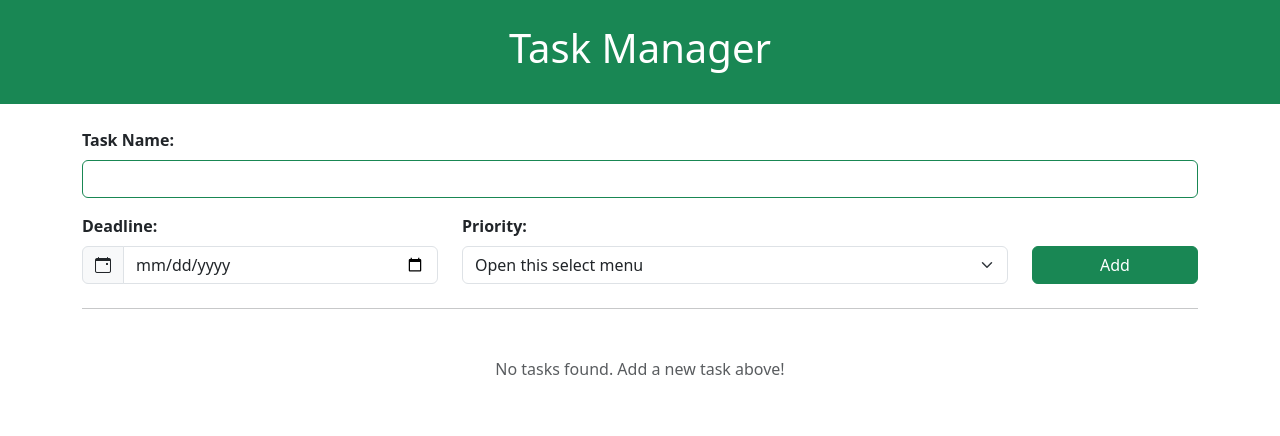
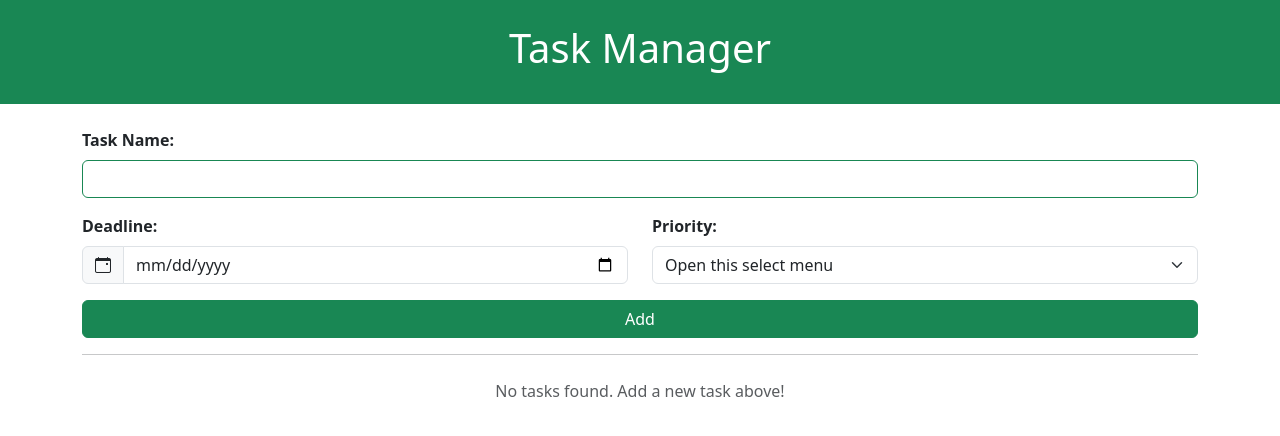
Before and after one commit to MustafaAlhassan/Task-Management-Project-Vuejs, a Vue app: page / in a window 1280 px wide. Shown: the top 436 px of the page. Built offline with nearby package versions, Linux system fonts and the light colour scheme.

Commit message:
Enhance responsive + Enhance appearance + add complete button to make the task completed

```diff
--- a/src/App.vue
+++ b/src/App.vue
@@ -40,14 +40,24 @@ function editTaskInList(updatedTask) {
         task.id === updatedTask.id ? { ...task, ...updatedTask } : task
     )
 }
+
+function makeTaskCompleted(completedTask) {
+    tasks.value = tasks.value.map(task => {
+        if (task.id === completedTask.id) {
+            return { ...task, isCompleted: !task.isCompleted }
+        }
+        return task;
+    }
+    )
+}
 </script>
 
 <template>
     <Header />
     <div class="container">
         <AddNewTask @add-task="addNewTaskToList" :Priorities="Priorities" />
-        <div class="mb-5"></div>
-        <TaskTable :tasks="tasks" @delete-task="deleteTaskFromList" @edit-task="editTaskInList" :Priorities="Priorities" />
+        <TaskTable :tasks="tasks" @delete-task="deleteTaskFromList" @edit-task="editTaskInList"
+            @complete-task="makeTaskCompleted" :Priorities="Priorities" />
     </div>
 </template>
 
--- a/src/components/AddNewTask.vue
+++ b/src/components/AddNewTask.vue
@@ -1,12 +1,15 @@
 <script setup>
 import { ref } from 'vue'
+import TaskForm from './TaskForm.vue'
 
 const props = defineProps(['Priorities'])
 const emit = defineEmits(['add-task'])
 
-const taskName = ref('')
-const taskDueDate = ref('')
-const selectedPriority = ref('')
+const formData = ref({
+    task: '',
+    dueDate: '',
+    priority: ''
+})
 
 const addSuccess = ref(false)
 const errorMessage = ref('')
@@ -14,33 +17,34 @@ const errorMessage = ref('')
 function handleAddTask() {
     errorMessage.value = ''
 
-    if (!taskName.value.trim()) {
+    if (!formData.value.task.trim()) {
         errorMessage.value = 'Please Write a Task!'
         return
     }
 
-    const finalDueDate = taskDueDate.value || 'None'
+    const finalDueDate = formData.value.dueDate || 'None'
 
-    if (!selectedPriority.value) {
+    if (!formData.value.task) {
         errorMessage.value = 'Please Choose a Priority!'
         return
     }
 
     const newTask = {
         id: Date.now(),
-        task: taskName.value,
+        task: formData.value.task,
         addDate: new Date().toLocaleDateString(),
         dueDate: finalDueDate,
-        priority: selectedPriority.value
+        priority: formData.value.priority,
+        isCompleted: false
     }
 
     emit('add-task', newTask)
 
     addSuccess.value = true
 
-    taskName.value = ''
-    taskDueDate.value = ''
-    selectedPriority.value = ''
+    formData.value.task = ''
+    formData.value.dueDate = ''
+    formData.value.priority = ''
 
     setTimeout(() => {
         addSuccess.value = false
@@ -57,36 +61,13 @@ function handleAddTask() {
         Task Added Successfully!
     </div>
 
-    <div class="mb-3 row">
-        <label for="TaskName" class="form-label fw-bold">Task Name:</label>
-        <div>
-            <input v-model="taskName" type="text" class="form-control border border-success" id="TaskName">
-        </div>
-    </div>
-    <div class="mb-3 row">
-        <div class="col">
-            <label for="taskDueDate" class="form-label fw-bold">Deadline:</label>
-            <div class="input-group">
-                <span class="input-group-text">
-                    <i class="bi bi-calendar-event"></i>
-                </span>
-                <input v-model="taskDueDate" type="date" id="taskDueDate" class="form-control">
-            </div>
-        </div>
-        <div class="col-6">
-            <label for="Priority" class="form-label fw-bold">Priority:</label>
-            <select v-model="selectedPriority" class="form-select" id="Priority">
-                <option value="" disabled selected>Open this select menu</option>
-                <option v-for="(value, index) in Priorities" :key="index" :value="value">
-                    {{ value }}
-                </option>
-            </select>
-        </div>
-        <div class="col-2 d-flex justify-content-end align-items-end">
+    <div class="mb-3">
+        <TaskForm v-model="formData"/>
+        <div class="d-flex justify-content-end align-items-end mt-3">
             <button @click="handleAddTask" type="button" class="btn btn-success w-100">Add</button>
         </div>
     </div>
-    <hr class="my-4">
+    <hr class="my-3">
 </template>
 
 <style scoped></style>
--- a/src/components/EditTask.vue
+++ b/src/components/EditTask.vue
@@ -1,24 +1,40 @@
 <script setup>
 import { ref } from 'vue';
 import Dialog from './Dialog.vue';
+import TaskForm from './TaskForm.vue';
 
 const props = defineProps(['task', 'Priorities'])
 
 const emit = defineEmits(['close', 'confirm-edit'])
 
-const Priorities = ["High", "Medium", "Low"]
+const formData = ref({
+    task: props.task?.task || '',
+    dueDate: props.task?.dueDate || '',
+    priority: props.task?.priority || ''
+})
 
-const taskName = ref(props.task?.task || '')
-const taskDueDate = ref(props.task?.dueDate || '')
-const selectedPriority = ref(props.task?.priority || '')
+const errorMessage = ref('')
+
 
 function handleConfirm() {
+    errorMessage.value = ''
+
+    if (!formData.value.task.trim()) {
+        errorMessage.value = 'Task Name Cannot be Empty!'
+        return
+    }
+
+    if (!formData.value.task) {
+        errorMessage.value = 'Please Choose a Priority!'
+        return
+    }
+
     emit('confirm-edit', {
         id: props.task.id,
         addDate: props.task.addDate,
-        task: taskName.value,
-        dueDate: taskDueDate.value,
-        priority: selectedPriority.value
+        task: formData.value.task,
+        dueDate: formData.value.dueDate,
+        priority: formData.value.priority
     })
 }
 </script>
@@ -30,34 +46,12 @@ function handleConfirm() {
             <button type="button" class="btn-close" @click="emit('close')" aria-label="Close"></button>
         </div>
         <div class="modal-body">
-            <div class="mb-3 row">
-                <label for="TaskName" class="form-label fw-bold">Task Name:</label>
-                <div>
-                    <input v-model="taskName" type="text" class="form-control border border-success" id="TaskName">
-                </div>
+            <TaskForm v-model="formData" />
+            <div v-if="errorMessage" class="alert alert-danger py-2 mb-3">
+                {{ errorMessage }}
             </div>
-            <div class="mb-3 row">
-                <div class="col-6">
-                    <label for="taskDueDate" class="form-label fw-bold">Deadline:</label>
-                    <div class="input-group">
-                        <span class="input-group-text">
-                            <i class="bi bi-calendar-event"></i>
-                        </span>
-                        <input v-model="taskDueDate" type="date" id="taskDueDate" class="form-control">
-                    </div>
-                </div>
-                <div class="col-6">
-                    <label for="Priority" class="form-label fw-bold">Priority:</label>
-                    <select v-model="selectedPriority" class="form-select" id="Priority">
-                        <option value="" disabled>Select priority</option>
-                        <option v-for="(value, index) in Priorities" :key="index" :value="value">
-                            {{ value }}
-                        </option>
-                    </select>
-                </div>
-            </div>
-            <div class="modal-footer">
-                <button type="button" class="btn btn-secondary" @click="emit('close')">Cancel</button>
+            <div class="d-flex justify-content-end mt-3">
+                <button type="button" class="btn btn-secondary me-2" @click="emit('close')">Cancel</button>
                 <button type="button" class="btn btn-warning" @click="handleConfirm">Save</button>
             </div>
         </div>
--- /dev/null
+++ b/src/components/TaskForm.vue
@@ -0,0 +1,42 @@
+<script setup>
+const Priorities = ["High", "Medium", "Low"]
+
+const taskData = defineModel({
+    default: () => ({ task: '', dueDate: '', priority: '' })
+})
+</script>
+
+<template>
+    <div class="mb-3">
+        <label for="TaskName" class="form-label fw-bold">Task Name:</label>
+        <div>
+            <input v-model="taskData.task" type="text" class="form-control border border-success" id="TaskName">
+        </div>
+    </div>
+    <div class="row">
+        <div class="col-6">
+            <label for="dueDate" class="form-label fw-bold">Deadline:</label>
+            <div class="input-group">
+                <span class="input-group-text">
+                    <i class="bi bi-calendar-event"></i>
+                </span>
+                <input v-model="taskData.dueDate" type="date" id="dueDate" class="form-control">
+            </div>
+        </div>
+        <div class="col-6">
+            <label for="Priority" class="form-label fw-bold">Priority:</label>
+            <select v-model="taskData.priority" class="form-select" id="Priority">
+                <option value="" disabled selected>Open this select menu</option>
+                <option v-for="(value, index) in Priorities" :class="{
+                    'text-danger': value === 'High',
+                    'text-warning': value === 'Medium',
+                    'text-info': value === 'Low'
+                }" :key="index" :value="value">
+                    {{ value }}
+                </option>
+            </select>
+        </div>
+    </div>
+</template>
+
+<style scoped></style>
--- a/src/components/TaskTable.vue
+++ b/src/components/TaskTable.vue
@@ -3,9 +3,9 @@ import { ref } from 'vue';
 import DeleteTask from './DeleteTask.vue';
 import EditTask from './EditTask.vue';
 
-defineProps(['tasks'])
+defineProps(['tasks', 'Priorities'])
 
-const emit = defineEmits(['delete-task', 'edit-task'])
+const emit = defineEmits(['delete-task', 'edit-task', 'complete-task'])
 
 const isDeleteModalOpen = ref(false)
 const isEditModalOpen = ref(false)
@@ -39,6 +39,10 @@ function onConfirmEdit(updatedTask) {
     emit('edit-task', updatedTask)
     handleClose()
 }
+
+function handleComplete(completedTask) {
+    emit('complete-task', completedTask)
+}
 </script>
 
 <template>
@@ -51,31 +55,44 @@ function onConfirmEdit(updatedTask) {
                     <th>Date Add</th>
                     <th>Deadline</th>
                     <th>Priority</th>
-                    <th>execution</th>
+                    <th>Execution</th>
                 </tr>
             </thead>
             <tbody>
-                <tr v-for="(item, index) in tasks" :key="item.id">
+                <tr v-for="(item, index) in tasks"
+                    :class="{ 'table-secondary text-decoration-line-through text-muted': item.isCompleted }"
+                    :key="item.id">
                     <th>{{ index + 1 }}</th>
                     <td>{{ item.task }}</td>
-                    <td>{{ item.addDate }}</td>
-                    <td>{{ item.dueDate }}</td>
-                    <td>{{ item.priority }}</td>
-                    <td class="d-flex">
-                        <button type="button" @click="openEditModal(item)" class="btn btn-outline-warning me-2">
-                            <i class="bi bi-pencil-square"></i>
-                        </button>
-                        <button type="button" @click="openDeleteModal(item.id)" class="btn btn-outline-danger">
-                            <i class="bi bi-trash"></i>
-                        </button>
+                    <td class="text-nowrap">{{ item.addDate }}</td>
+                    <td class="text-nowrap">{{ item.dueDate }}</td>
+                    <td><span class="badge rounded-pill" :class="{
+                        'text-bg-danger': item.priority === 'High',
+                        'text-bg-warning': item.priority === 'Medium',
+                        'text-bg-info': item.priority === 'Low'
+                    }">
+                            {{ item.priority }}
+                        </span></td>
+                    <td>
+                        <div class="d-flex align-items-center">
+                            <button type="button" @click="handleComplete(item)" class="btn btn-outline-success me-2">
+                                <i class="bi bi-check2-square"></i>
+                            </button>
+                            <button type="button" @click="openEditModal(item)" class="btn btn-outline-warning me-2"
+                                :class="{ 'text-muted disabled': item.isCompleted }">
+                                <i class="bi bi-pencil-square"></i>
+                            </button>
+                            <button type="button" @click="openDeleteModal(item.id)" class="btn btn-outline-danger">
+                                <i class="bi bi-trash"></i>
+                            </button>
+                        </div>
                     </td>
                 </tr>
             </tbody>
         </table>
-
         <DeleteTask v-if="isDeleteModalOpen" @close="handleClose" @confirm-delete="onConfirmDelete" />
-
-        <EditTask v-if="isEditModalOpen" :task="selectedTask" @close="handleClose" @confirm-edit="onConfirmEdit" />
+        <EditTask v-if="isEditModalOpen" :task="selectedTask" :Priorities="Priorities" @close="handleClose"
+            @confirm-edit="onConfirmEdit" />
     </div>
 
     <div v-else class="text-center text-muted my-4">
```
